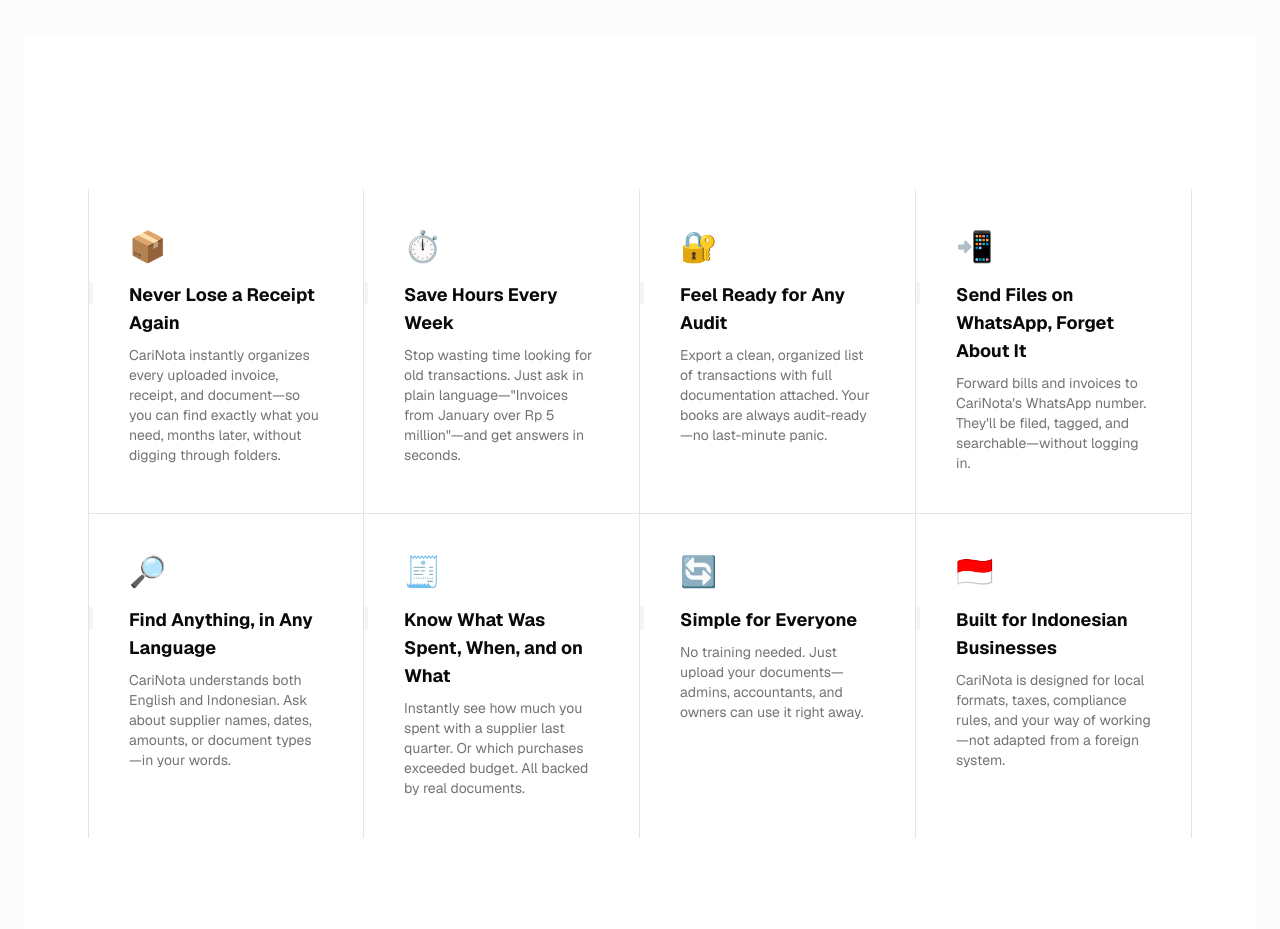
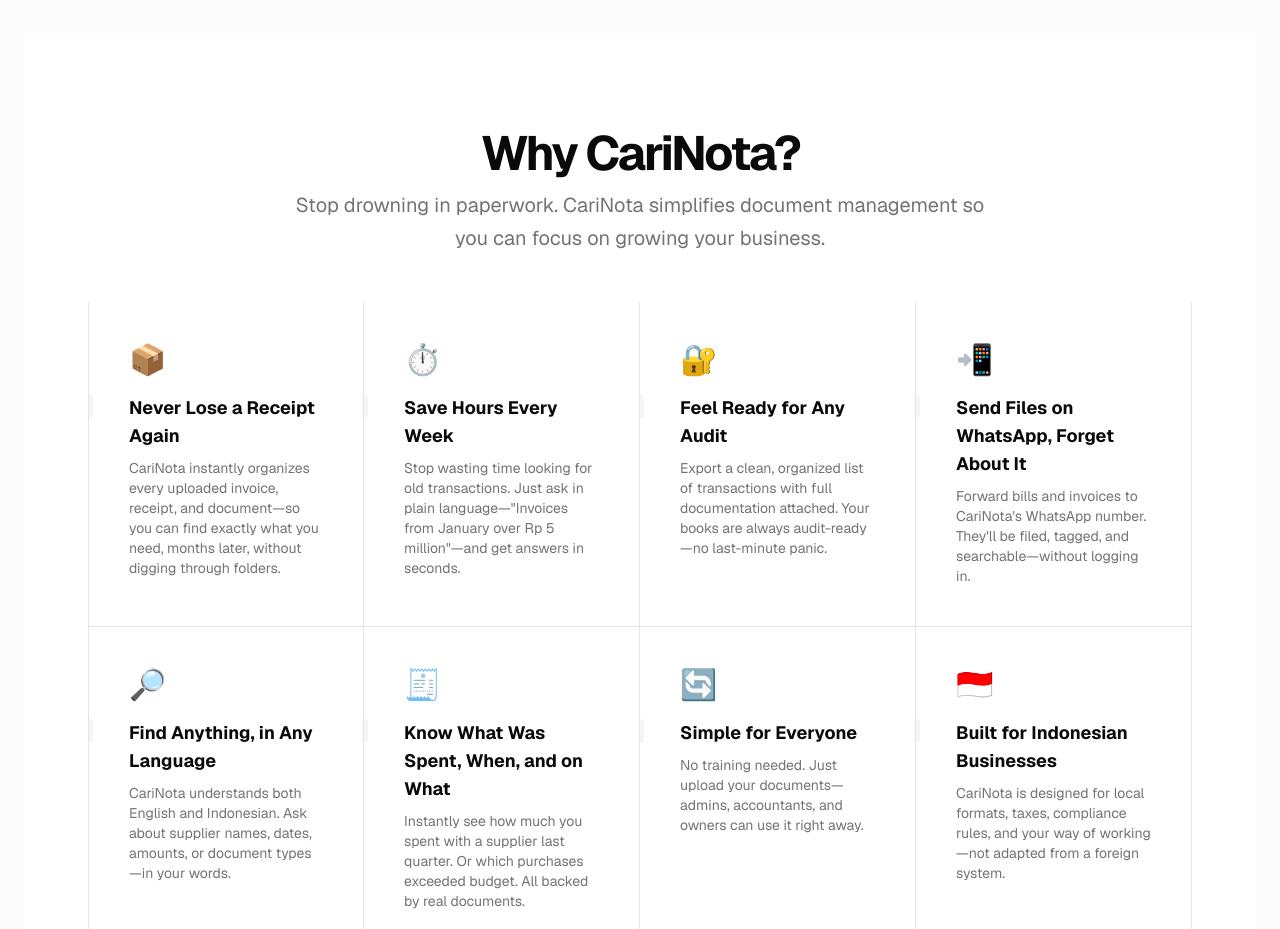
Before and after one commit to vladdani/accountant-app, a Next.js app: page / in a window 1280 px wide. Shown: the part 960-1889 px from the top of the page. Built offline with nearby package versions, Linux system fonts and the light colour scheme; no server answers.

Commit message:
fix: add missing props to FeaturesSectionWithHoverEffects

```diff
--- a/components/landing/key-features.tsx
+++ b/components/landing/key-features.tsx
@@ -65,7 +65,11 @@
             </p>
           </div>
         </div>
-        <FeaturesSectionWithHoverEffects features={whyCariNota} />
+        <FeaturesSectionWithHoverEffects
+          title="Why CariNota?"
+          description="Stop drowning in paperwork. CariNota simplifies document management so you can focus on growing your business."
+          features={whyCariNota}
+        />
       </div>
     </section>
   );
```
